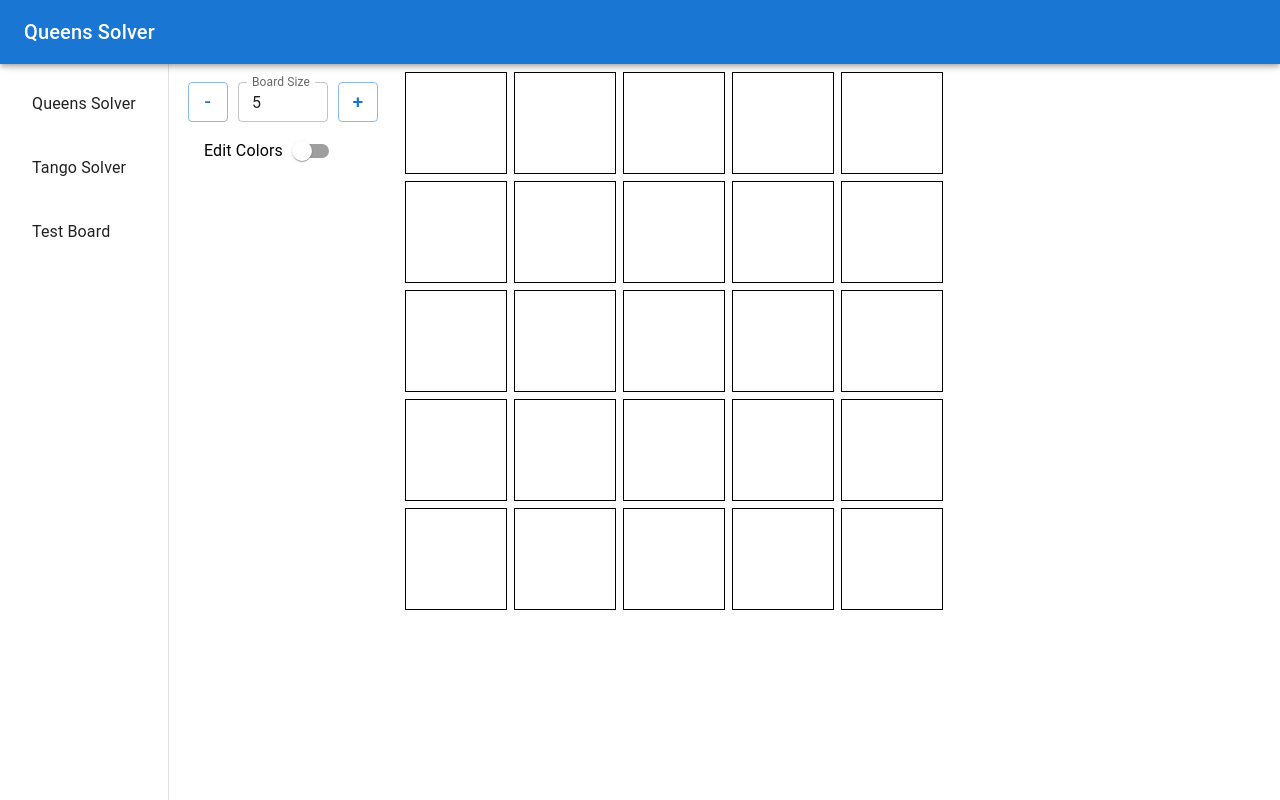
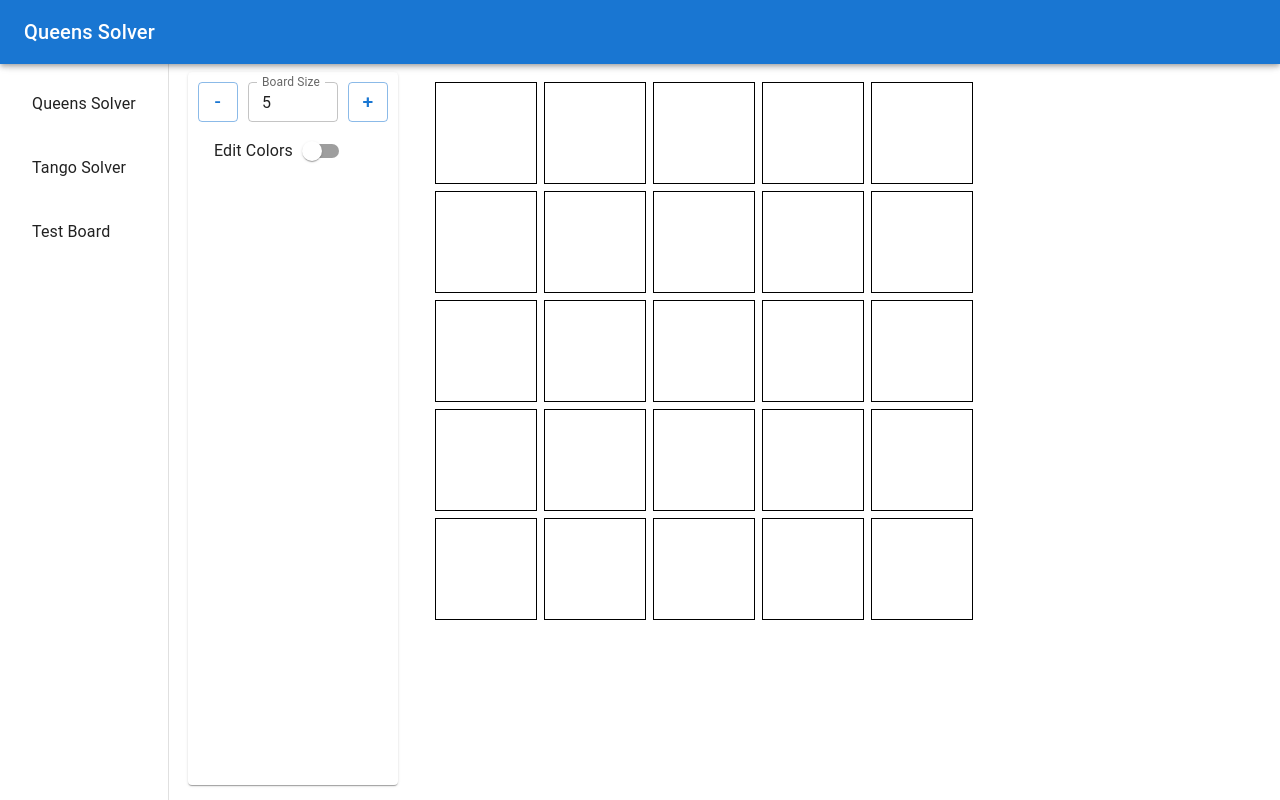
Before and after one commit to RileyCullen/game-solvers, a React (Vite) app: page / in a window 1280 px wide. Built offline with nearby package versions, Linux system fonts and the light colour scheme.

Commit message:
Configuration panel styles

```diff
--- /dev/null
+++ b/src/apps/queens-solver/components/configuration-panel/configuration-panel.tsx
@@ -0,0 +1,81 @@
+import { Card } from '@mui/material';
+import { useEffect, useRef, useState } from 'react';
+import { EditMode, QueensEditModes } from './panel-sections/edit-mode';
+import { BoardSize } from './panel-sections/board-size';
+
+export interface ConfigurationPanelProps {
+    boardSize: number;
+    setBoardSize: (size: number) => void;
+    editMode: QueensEditModes;
+    setEditMode: (mode: QueensEditModes) => void;
+    color: string;
+    setColor: (color: string) => void;
+}
+
+const CONFIGURATION_PANEL_BOTTOM_MARGIN = 35;
+
+export function ConfigurationPanel(props: ConfigurationPanelProps) {
+    const {
+        boardSize,
+        setBoardSize,
+        editMode,
+        setEditMode,
+        color,
+        setColor
+    } = props;
+    const [
+        configurationPanelHeight,
+        setConfigurationPanelHeight
+    ] = useState<number>();
+    const configurationPanelRef = useRef<HTMLDivElement>(null);
+
+    // Ensure that configuration panel is correct on initial render.
+    useEffect(() => {
+        resize();
+    }, [configurationPanelRef.current]);
+
+    // Ensures that configuration panel is correct on window resize.
+    useEffect(() => {
+        window.addEventListener('resize', resize);
+        return () => {
+            window.removeEventListener('resize', resize);
+        };
+    }, []);
+
+    return (
+        <Card
+            ref={configurationPanelRef}
+            sx={{
+                padding: '10px',
+                display: 'flex',
+                flexDirection: 'column',
+                rowGap: '10px',
+                height: (configurationPanelHeight)
+                    ? `${configurationPanelHeight}px`
+                    : 'auto'
+            }}
+        >
+            <BoardSize
+                currentSize={boardSize}
+                setSize={setBoardSize}
+            />
+            <EditMode
+                editMode={editMode}
+                setEditMode={setEditMode}
+                color={color}
+                setColor={setColor}
+            />
+        </Card>
+    );
+
+    function resize() {
+        const configurationPanel = configurationPanelRef.current;
+        if (configurationPanel) {
+            const viewportHeight = window.innerHeight;
+            const height = viewportHeight
+                - configurationPanel.offsetTop
+                - CONFIGURATION_PANEL_BOTTOM_MARGIN;
+            setConfigurationPanelHeight(height);
+        }
+    }
+}
--- a/src/apps/queens-solver/index.tsx
+++ b/src/apps/queens-solver/index.tsx
@@ -2,9 +2,9 @@ import { Box } from '@mui/material';
 import { Board, CellModel } from '../../components';
 import { QueensBoardModel } from './queens-board-model';
 import { useState, useRef } from 'react';
-import { BoardSize } from './components/board-size';
 import { useBoard } from './use-board';
-import { EditMode, QueensEditModes } from './components/edit-mode';
+import { QueensEditModes } from './components/configuration-panel/panel-sections/edit-mode';
+import { ConfigurationPanel } from './components/configuration-panel/configuration-panel';
 
 export default function QueensSolver() {
     const { board, setBoard, boardSize, setBoardSize } = useBoard(5);
@@ -23,26 +23,19 @@ export default function QueensSolver() {
                 gap: '20px'
             }}
         >
+            <ConfigurationPanel
+                boardSize={boardSize}
+                setBoardSize={setBoardSize}
+                editMode={editMode}
+                setEditMode={setEditMode}
+                color={color}
+                setColor={setColor}
+            />
             <Box
                 sx={{
-                    paddingTop: '10px',
-                    display: 'flex',
-                    flexDirection: 'column',
-                    rowGap: '10px'
+                    padding: '10px'
                 }}
             >
-                <BoardSize
-                    currentSize={boardSize}
-                    setSize={setBoardSize}
-                />
-                <EditMode
-                    editMode={editMode}
-                    setEditMode={setEditMode}
-                    color={color}
-                    setColor={setColor}
-                />
-            </Box>
-            <Box>
                 <Board
                     board={board}
                     cellEventHandlers={{
```
Also changed, not shown: src/apps/queens-solver/components/configuration-panel/panel-sections/board-size.tsx (renamed from src/apps/queens-solver/components/board-size.tsx), src/apps/queens-solver/components/configuration-panel/panel-sections/edit-mode.tsx (renamed from src/apps/queens-solver/components/edit-mode.tsx).
